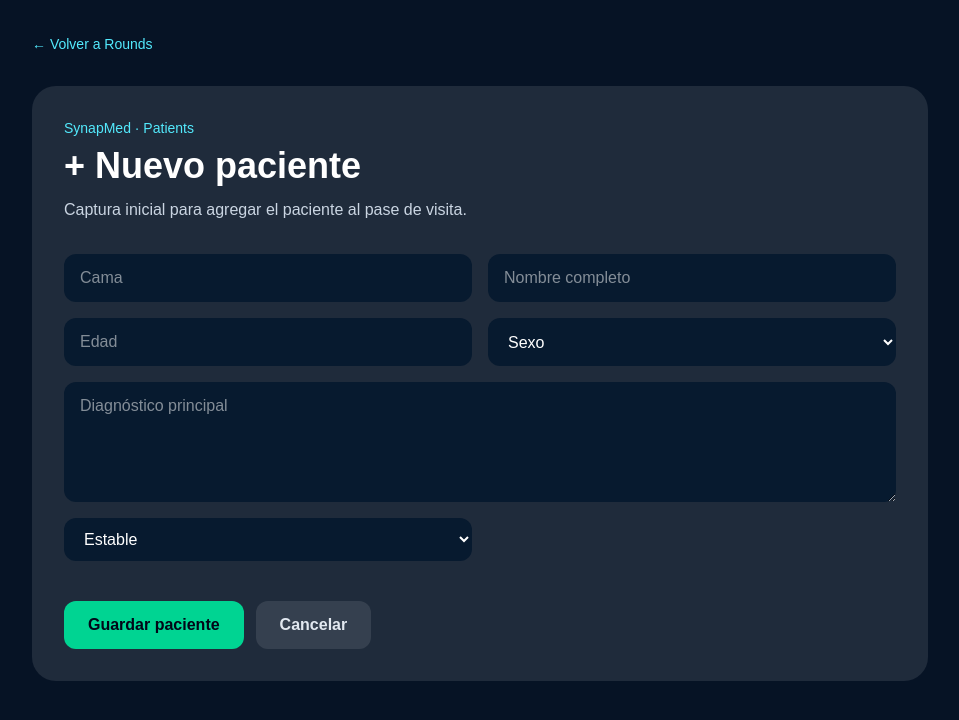
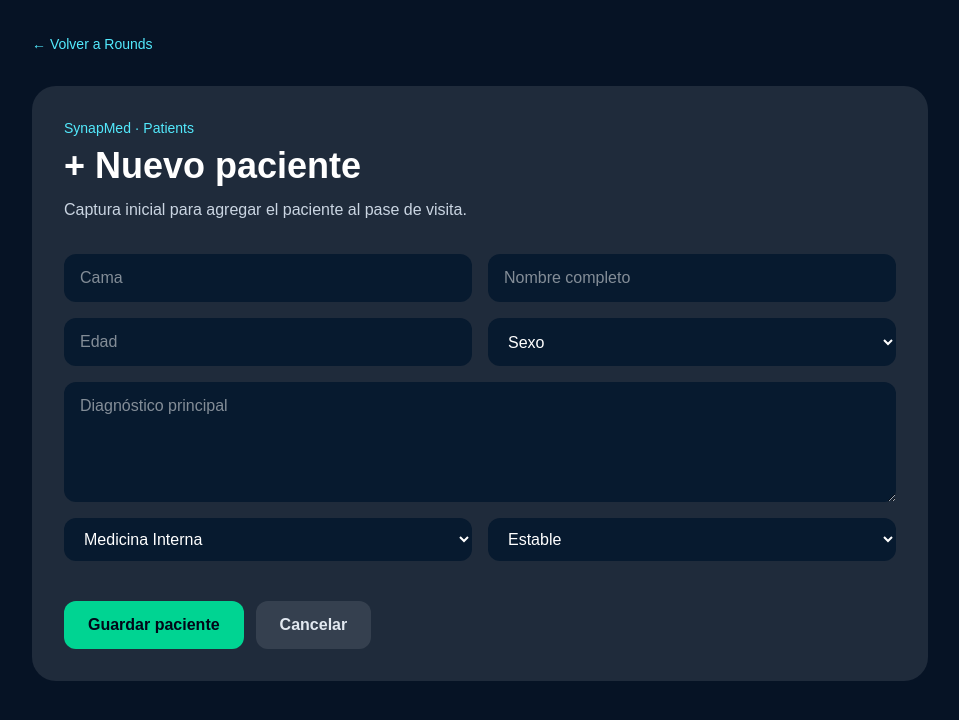
Before and after one commit to carlosefelix05-maker/SynapMed, a Next.js app: page /patients/new in a window 1280 px wide. Shown: the top 720 px of the page, without its empty margins (160-1119 px from the left). Built offline with nearby package versions, Linux system fonts and the light colour scheme; no server answers.

Commit message:
Agregar subespecialidad a pacientes

```diff
--- a/app/patients/[id]/edit/page.tsx
+++ b/app/patients/[id]/edit/page.tsx
@@ -23,6 +23,7 @@ export default async function EditPatientPage({
     const bed = String(formData.get("bed") ?? "").trim();
     const ageValue = String(formData.get("age") ?? "").trim();
     const sex = String(formData.get("sex") ?? "").trim();
+    const subspecialty = String(formData.get("subspecialty") ?? "").trim();
     const diagnosis = String(formData.get("diagnosis") ?? "").trim();
 
     if (!full_name) {
@@ -36,6 +37,7 @@ export default async function EditPatientPage({
         bed: bed || null,
         age: ageValue ? Number(ageValue) : null,
         sex: sex || null,
+        subspecialty: subspecialty || null,
         diagnosis: diagnosis || null,
       })
       .eq("id", id);
@@ -117,6 +119,26 @@ export default async function EditPatientPage({
             </div>
 
             <div>
+              <label className="mb-2 block text-sm text-slate-400">Subespecialidad</label>
+              <select
+                name="subspecialty"
+                defaultValue={patient.subspecialty || "Medicina Interna"}
+                className="w-full rounded-xl border border-white/10 bg-[#071A2F] px-4 py-3 text-white outline-none"
+              >
+                <option value="Medicina Interna">Medicina Interna</option>
+                <option value="Cardiología">Cardiología</option>
+                <option value="Nefrología">Nefrología</option>
+                <option value="Neumología">Neumología</option>
+                <option value="Gastroenterología">Gastroenterología</option>
+                <option value="Endocrinología">Endocrinología</option>
+                <option value="Hematología">Hematología</option>
+                <option value="Terapia Intensiva">Terapia Intensiva</option>
+                <option value="Neurología">Neurología</option>
+                <option value="Infectología">Infectología</option>
+              </select>
+            </div>
+
+            <div>
               <label className="mb-2 block text-sm text-slate-400">Diagnósticos</label>
               <textarea
                 name="diagnosis"
--- a/app/patients/[id]/page.tsx
+++ b/app/patients/[id]/page.tsx
@@ -572,7 +572,7 @@ PLAN:`;
 
           <p className="mt-4 text-xl text-slate-300">{patient.diagnosis}</p>
 
-          <div className="mt-8 grid gap-4 md:grid-cols-3">
+          <div className="mt-8 grid gap-4 md:grid-cols-4">
             <div className="rounded-2xl bg-[#071A2F] p-4">
               <p className="text-slate-400">Edad</p>
               <p className="text-2xl font-bold">{patient.age}</p>
@@ -581,6 +581,11 @@ PLAN:`;
             <div className="rounded-2xl bg-[#071A2F] p-4">
               <p className="text-slate-400">Sexo</p>
               <p className="text-2xl font-bold">{patient.sex}</p>
+            </div>
+
+            <div className="rounded-2xl bg-[#071A2F] p-4">
+              <p className="text-slate-400">Subespecialidad</p>
+              <p className="text-2xl font-bold">{patient.subspecialty || "Medicina Interna"}</p>
             </div>
 
             <div className="rounded-2xl bg-[#071A2F] p-4">
--- a/app/patients/new/page.tsx
+++ b/app/patients/new/page.tsx
@@ -12,6 +12,7 @@ export default function NewPatientPage() {
     const ageValue = String(formData.get("age") ?? "").trim();
     const sex = String(formData.get("sex") ?? "").trim();
     const diagnosis = String(formData.get("diagnosis") ?? "").trim();
+    const subspecialty = String(formData.get("subspecialty") ?? "").trim();
     const priority = String(formData.get("priority") ?? "").trim();
 
     if (!full_name || !bed) return;
@@ -22,6 +23,7 @@ export default function NewPatientPage() {
       age: ageValue ? Number(ageValue) : null,
       sex: sex || null,
       diagnosis: diagnosis || null,
+      subspecialty: subspecialty || null,
       priority: priority || "Estable",
     });
 
@@ -64,6 +66,19 @@ export default function NewPatientPage() {
                 className="rounded-xl bg-[#071A2F] px-4 py-3 text-white md:col-span-2"
               />
 
+              <select name="subspecialty" defaultValue="Medicina Interna" className="rounded-xl bg-[#071A2F] px-4 py-3 text-white">
+                <option value="Medicina Interna">Medicina Interna</option>
+                <option value="Cardiología">Cardiología</option>
+                <option value="Nefrología">Nefrología</option>
+                <option value="Neumología">Neumología</option>
+                <option value="Gastroenterología">Gastroenterología</option>
+                <option value="Endocrinología">Endocrinología</option>
+                <option value="Hematología">Hematología</option>
+                <option value="Terapia Intensiva">Terapia Intensiva</option>
+                <option value="Neurología">Neurología</option>
+                <option value="Infectología">Infectología</option>
+              </select>
+
               <select name="priority" defaultValue="Estable" className="rounded-xl bg-[#071A2F] px-4 py-3 text-white">
                 <option value="Estable">Estable</option>
                 <option value="Alta">Alta</option>
```
